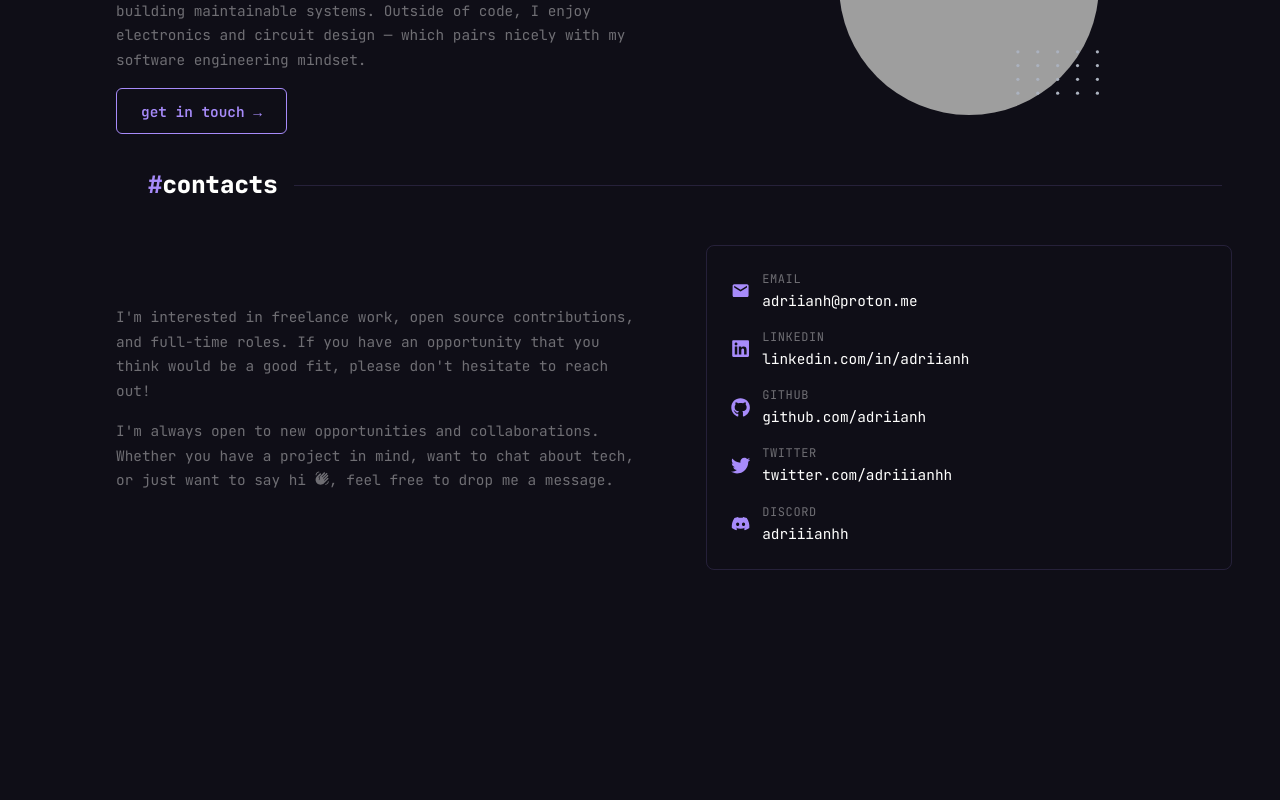
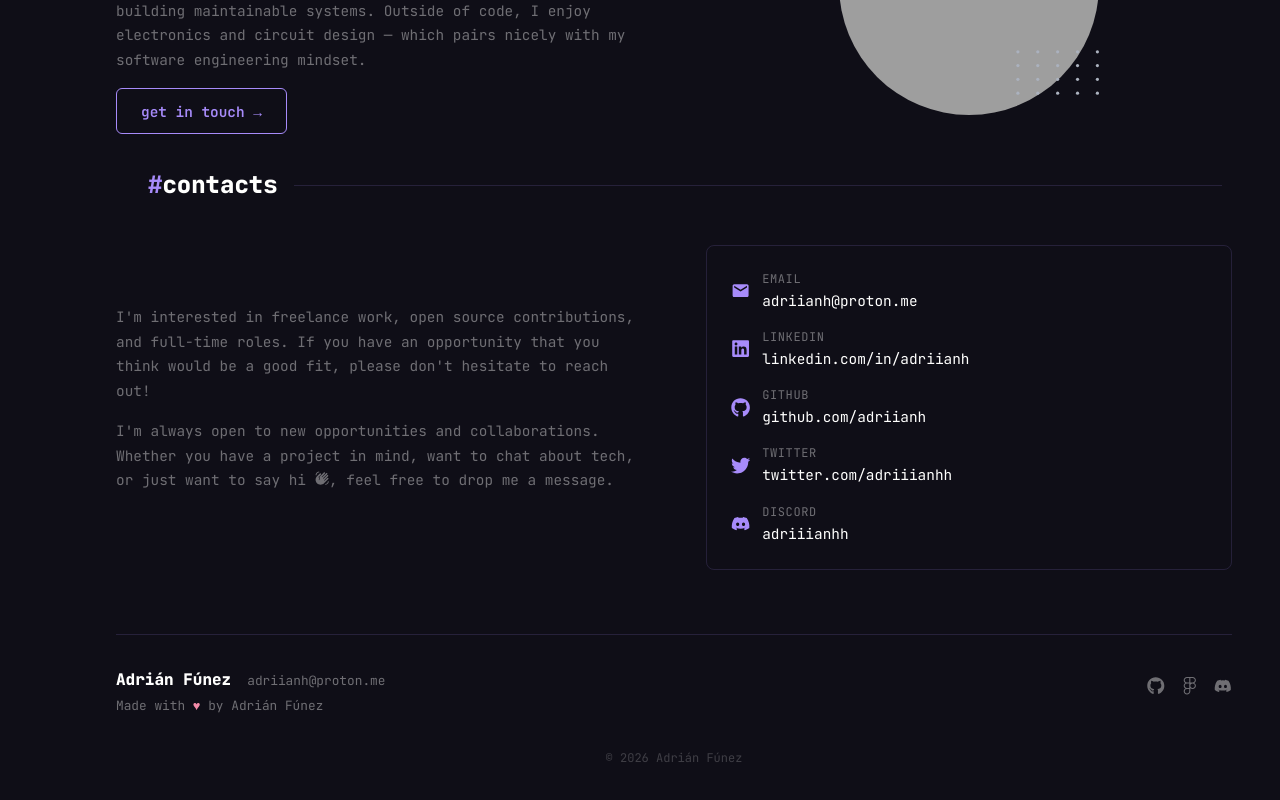
Before and after one commit to Adriianh/portfolio, a React (Vite) app: page / in a window 1280 px wide. Shown: the part 1814-2614 px from the top of the page. Before the commit the page ends 2384 px from the top, so only its background shows below. Built offline with nearby package versions, Linux system fonts and the light colour scheme; grey boxes are pictures that could not be loaded.

Commit message:
feat: add Footer with name, email, social links, and copyright

```diff
--- a/src/App.tsx
+++ b/src/App.tsx
@@ -6,6 +6,7 @@ import { SocialSidebar } from "./components/layout/SocialSidebar";
 import { Skills } from "./components/sections/Skills";
 import { About } from "./components/sections/About";
 import { Contacts } from "./components/sections/Contacts";
+import { Footer } from "./components/layout/Footer";
 
 export default function App() {
     return (
@@ -18,6 +19,7 @@ export default function App() {
             <Skills />
             <About />
             <Contacts />
+            <Footer />
         </main>
     );
 }
--- /dev/null
+++ b/src/components/layout/Footer.tsx
@@ -0,0 +1,51 @@
+import { FaGithub, FaDiscord } from "react-icons/fa";
+import { SiFigma } from "react-icons/si";
+import "../../styles/footer.css";
+
+export function Footer() {
+    return (
+        <footer className="footer">
+            <div className="footer-row">
+                <div className="footer-text">
+                    <div className="footer-name">
+                        Adrián Fúnez
+                        <a
+                            href="mailto:adriianh@proton.me"
+                            className="footer-email"
+                        >
+                            adriianh@proton.me
+                        </a>
+                    </div>
+                    <p>
+                        Made with <span className="heart">♥</span> by Adrián
+                        Fúnez
+                    </p>
+                </div>
+                <div className="footer-socials">
+                    <a
+                        href="https://github.com/adriianh"
+                        target="_blank"
+                        aria-label="GitHub"
+                    >
+                        <FaGithub />
+                    </a>
+                    <a
+                        href="https://figma.com/@adriianh"
+                        target="_blank"
+                        aria-label="Figma"
+                    >
+                        <SiFigma />
+                    </a>
+                    <a
+                        href="https://discord.com/users/adriiianhh"
+                        target="_blank"
+                        aria-label="Discord"
+                    >
+                        <FaDiscord />
+                    </a>
+                </div>
+            </div>
+            <p className="footer-copy">© 2026 Adrián Fúnez</p>
+        </footer>
+    );
+}
--- /dev/null
+++ b/src/styles/footer.css
@@ -0,0 +1,68 @@
+.footer {
+    border-top: 0.5px solid var(--border);
+    padding: 2rem 0;
+    margin-top: 4rem;
+}
+
+.footer-row {
+    display: flex;
+    justify-content: space-between;
+    align-items: flex-start;
+}
+
+.footer-name {
+    font-size: 1rem;
+    font-weight: 700;
+    color: var(--text);
+    margin: 0 0 0.25rem;
+    display: flex;
+    align-items: baseline;
+    gap: 1rem;
+}
+
+.footer-email {
+    color: var(--muted);
+    font-size: 0.8rem;
+    font-weight: 400;
+    text-decoration: none;
+    font-family: var(--font-mono);
+    transition: color 0.2s;
+}
+
+.footer-email:hover {
+    color: var(--accent);
+}
+
+.footer-text p {
+    color: var(--muted);
+    font-size: 0.8rem;
+    margin: 0;
+}
+
+.heart {
+    color: #f38ba8;
+}
+
+.footer-socials {
+    display: flex;
+    gap: 1rem;
+    margin-top: 0.5rem;
+}
+
+.footer-socials a {
+    color: var(--muted);
+    font-size: 1.1rem;
+    transition: color 0.2s;
+}
+
+.footer-socials a:hover {
+    color: var(--accent);
+}
+
+.footer-copy {
+    text-align: center;
+    color: var(--muted);
+    font-size: 0.75rem;
+    margin: 2rem 0 0;
+    opacity: 0.5;
+}
```
